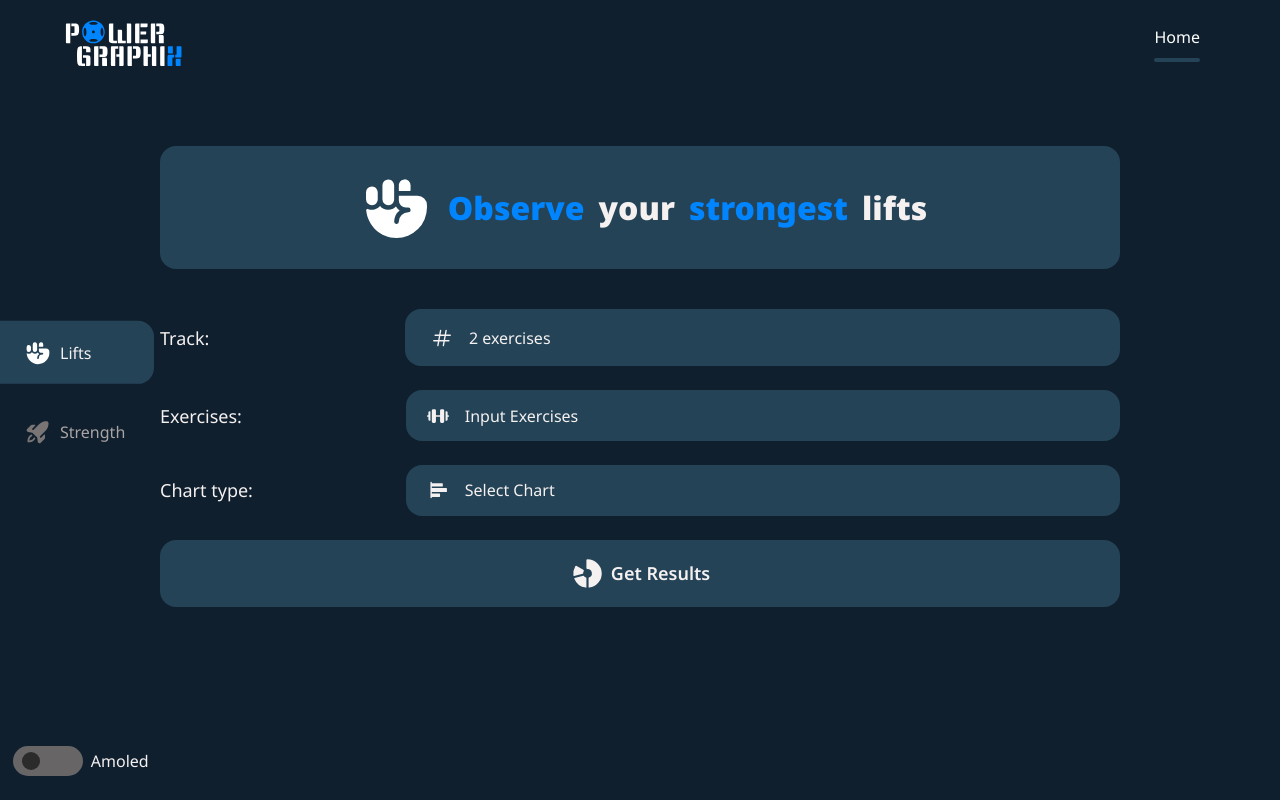
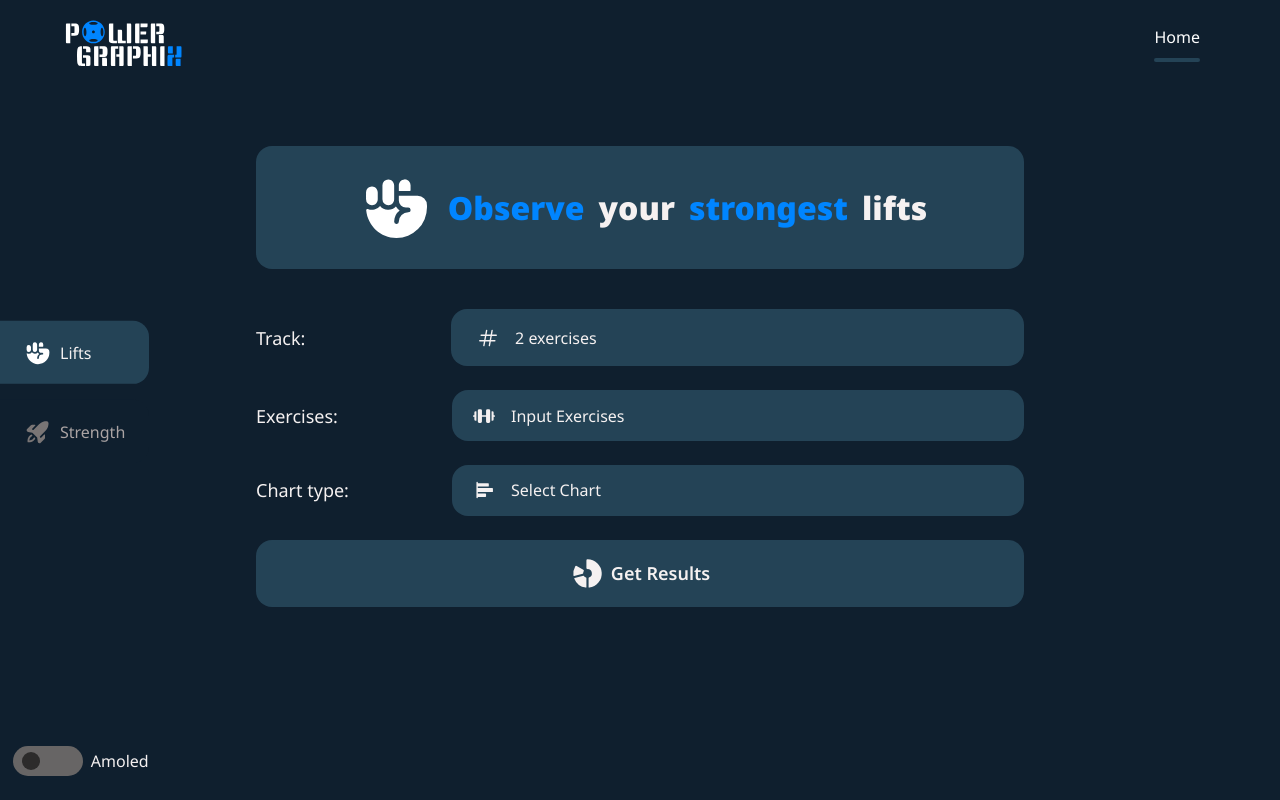
Before and after one commit to AtanasovCode/lift-log, a React (Vite) app: page /input-stats in a window 1280 px wide. Shown: the top 800 px of the page. Built offline with nearby package versions, Linux system fonts and the light colour scheme; a web font is replaced by a local one.

Commit message:
fixed responsiveness issues with input components

```diff
--- a/src/components/input-stats/Tabs.jsx
+++ b/src/components/input-stats/Tabs.jsx
@@ -72,7 +72,7 @@ const Tab = styled.div`
         font-size: 1rem;
         font-weight: 400;
         margin-bottom: 1rem;
-        min-width: 12vw;
+        min-width: 10vw;
         padding: 1.1rem 1.5rem;
         background-color: ${props => props.$active ? props.theme.secondary : props.theme.background};
         color: ${props => props.$active ? props.theme.text : "#aba4a4"};
--- a/src/styles/Styled.Stats.jsx
+++ b/src/styles/Styled.Stats.jsx
@@ -11,7 +11,7 @@ export const Container = styled.div`
     margin-top: 4rem;
 
     @media (min-width: 1024px) {
-        width: 75%;
+        width: 60%;
         max-width: 75rem;
         margin-top: 3rem;
     }
```
